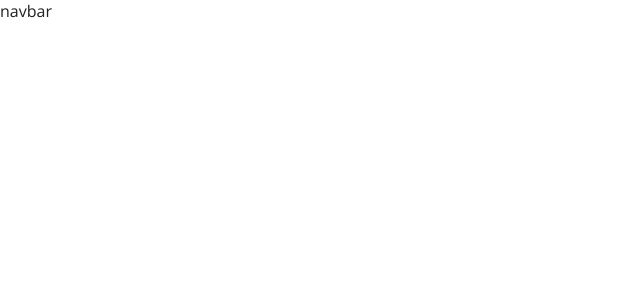
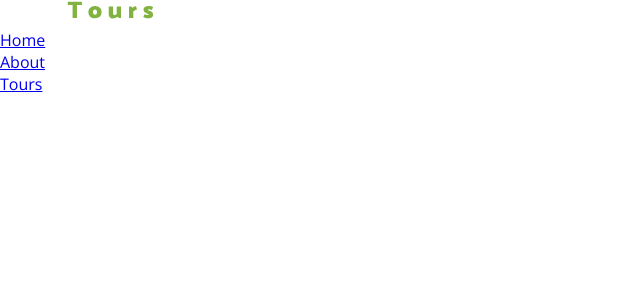
Before and after one commit to super8989/React_city_tours, a React (Create React App) app: page / in a window 1280 px wide. Shown: the top 300 px of the page, without its empty margins (0-640 px from the left). Built offline with nearby package versions, Linux system fonts and the light colour scheme.

Commit message:
Navbar component logic added

```diff
--- a/src/components/Navbar/Navbar.js
+++ b/src/components/Navbar/Navbar.js
@@ -1,7 +1,29 @@
 import React from "react";
+import logo from "../../logo.svg";
 
 function Navbar() {
-	return <div>navbar</div>;
+	return (
+		<nav className='navbar'>
+			<img src={logo} alt='city tours' />
+			<ul className='nav-links'>
+				<li>
+					<a href='/' className='nav-link'>
+						Home
+					</a>
+				</li>
+				<li>
+					<a href='/' className='nav-link'>
+						About
+					</a>
+				</li>
+				<li>
+					<a href='/' className='nav-link active'>
+						Tours
+					</a>
+				</li>
+			</ul>
+		</nav>
+	);
 }
 
 export default Navbar;
```
